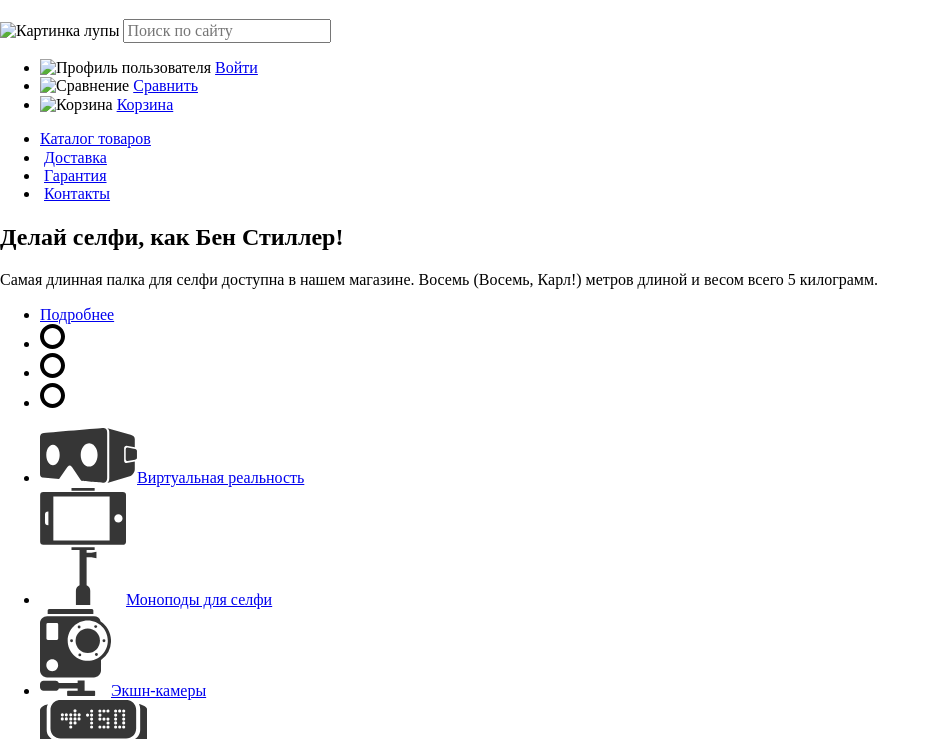
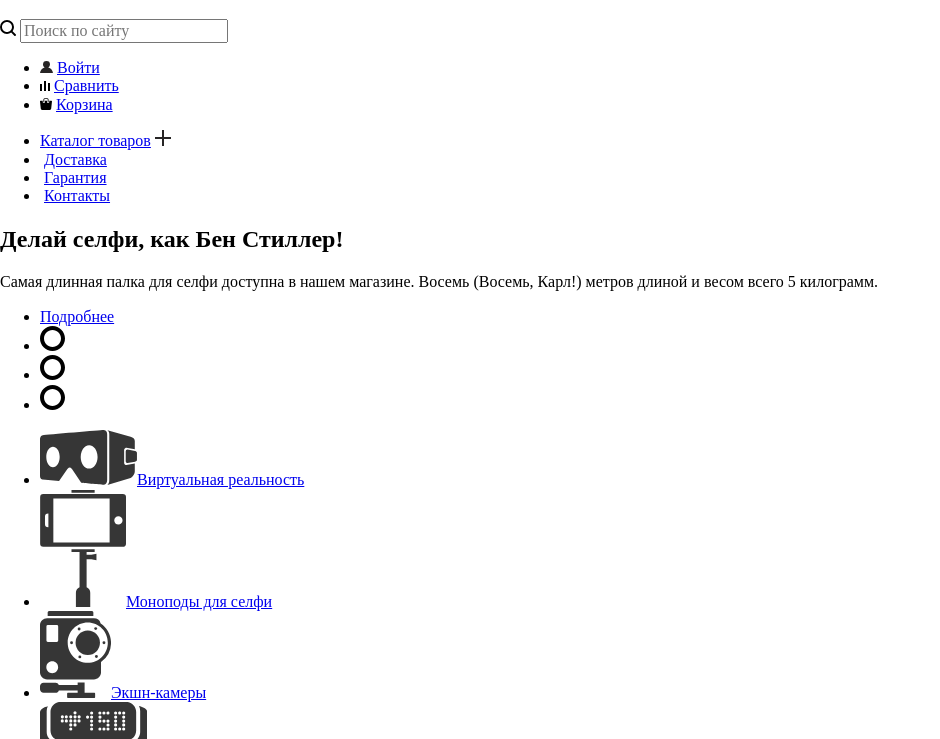
Before and after one commit to americanik/Device, a plain HTML site: page index.html in a window 1280 px wide. Shown: the part 61-800 px from the top of the page, without its empty margins (0-940 px from the left). Drawn offline with Linux system fonts and the light colour scheme; the site is published under a folder, as on GitHub Pages, so addresses that start at the root find nothing.

Commit message:
fix bug2

```diff
--- a/index.html
+++ b/index.html
@@ -12,26 +12,26 @@
     <header class="header">
         <h1>Device</h1>
         <nav class="header-navigation">
-            <img src="/img/svg/search.svg" alt="Картинка лупы">
+            <img src="img/svg/search.svg" alt="Картинка лупы">
             <input class="header-search" type="text" placeholder="Поиск по сайту">
             <ul class="site-navigation">
                 <li>
-                    <img src="/img/svg/user.svg" alt="Профиль пользователя">
+                    <img src="img/svg/user.svg" alt="Профиль пользователя">
                     <a class="button-login" href="#">Войти</a>
                 </li>
                 <li>
-                    <img src="/img/svg/compare.svg" alt="Сравнение">
+                    <img src="img/svg/compare.svg" alt="Сравнение">
                     <a href="#" >Сравнить</a>
                 </li>
                 <li>
-                    <img src="/img/svg/cart.svg" alt="Корзина">
+                    <img src="img/svg/cart.svg" alt="Корзина">
                     <a href="#">Корзина</a>
                 </li>
             </ul>
             <ul class="site-navigation">
                 <li>
                     <a href="#">Каталог товаров</a>
-                    <img src="/img/svg/plus.svg" alt="">
+                    <img src="img/svg/plus.svg" alt="">
                 </li>
                 <li>
                     <img src="" alt="">
```
